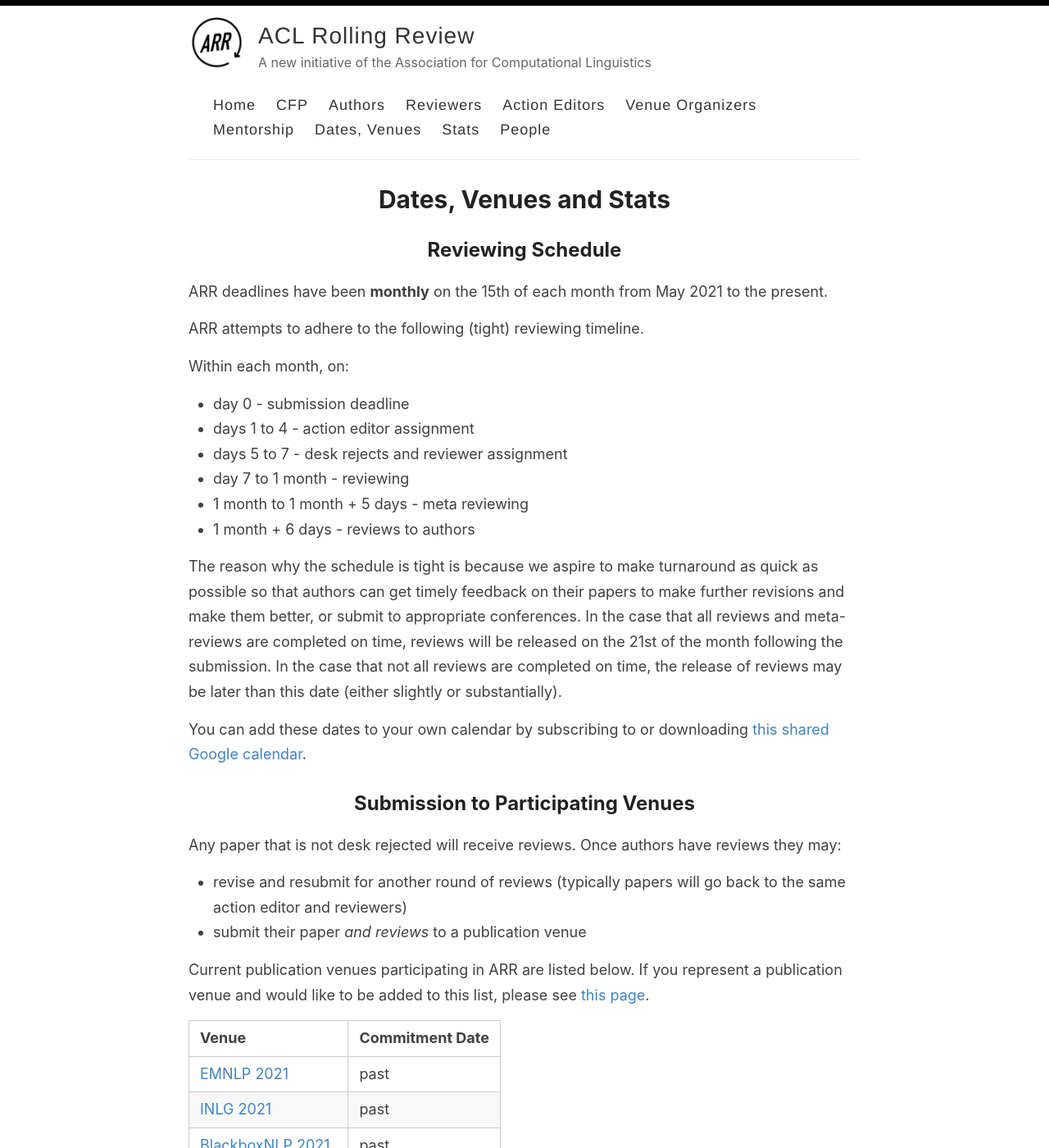
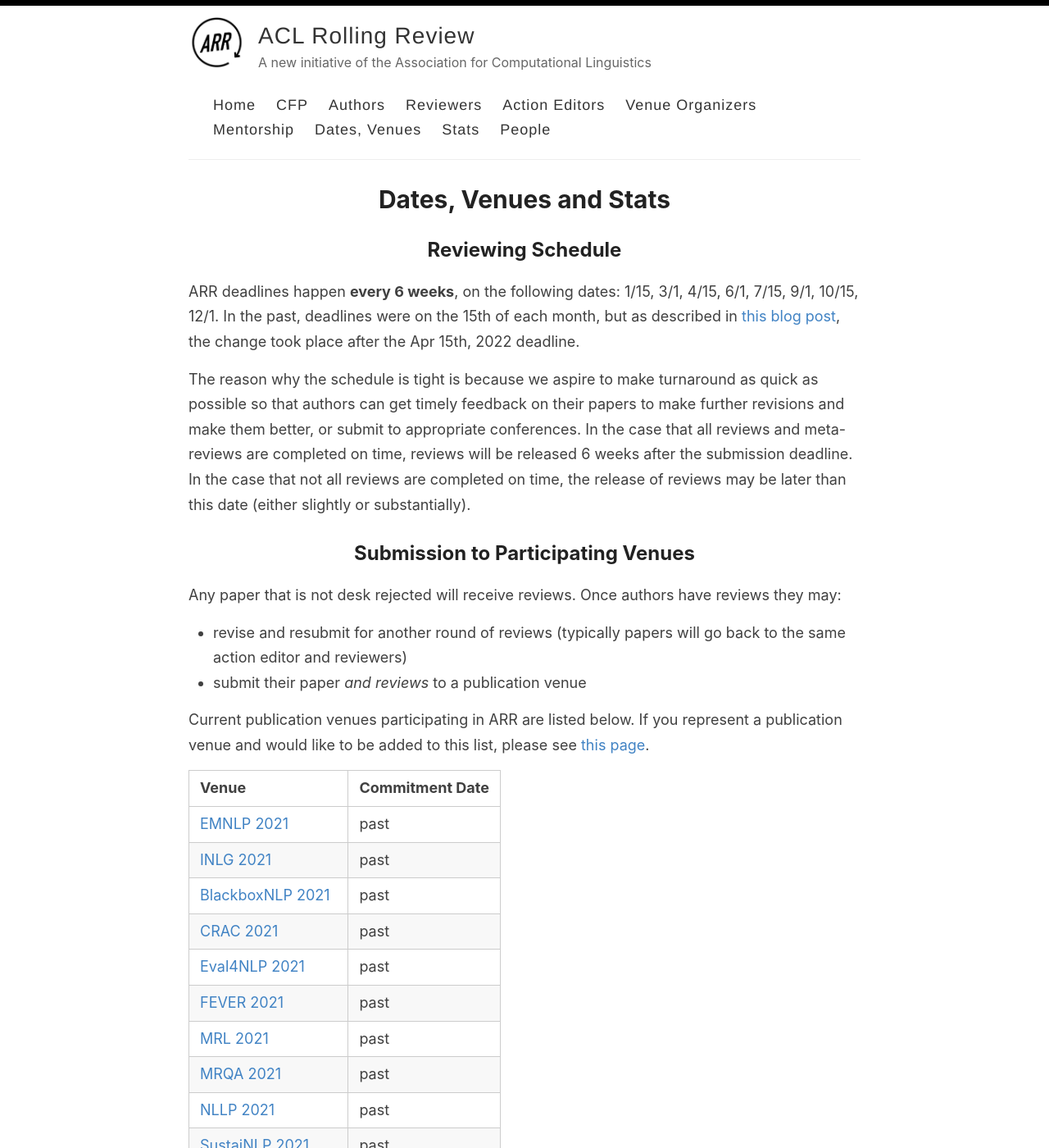
Before and after one commit to amitmerchant1990/reverie, a Jekyll site: the page built from dates.md, in a window 1280 px wide and 1400 px high. Shown: the whole window at 82% size. Built offline with Jekyll 4.4.1, drawn with Linux system fonts in a browser that asks for light colours.

Commit message:
Update dates.md

```diff
--- a/dates.md
+++ b/dates.md
@@ -6,21 +6,11 @@
 
 ## Reviewing Schedule
 
-ARR deadlines have been __monthly__ on the 15th of each month from May 2021 to the present.
+ARR deadlines happen __every 6 weeks__, on the following dates: 1/15, 3/1, 4/15, 6/1, 7/15, 9/1, 10/15, 12/1. In the past, deadlines were on the 15th of each month, but as described in [this blog post](https://aclrollingreview.org/six-week-cycles/), the change took place after the Apr 15th, 2022 deadline.
 
-ARR attempts to adhere to the following (tight) reviewing timeline.
+The reason why the schedule is tight is because we aspire to make turnaround as quick as possible so that authors can get timely feedback on their papers to make further revisions and make them better, or submit to appropriate conferences. In the case that all reviews and meta-reviews are completed on time, reviews will be released 6 weeks after the submission deadline. In the case that not all reviews are completed on time, the release of reviews may be later than this date (either slightly or substantially).
 
-Within each month, on:
-- day 0 - submission deadline
-- days 1 to 4 - action editor assignment
-- days 5 to 7 - desk rejects and reviewer assignment
-- day 7 to 1 month  - reviewing
-- 1 month to 1 month + 5 days - meta reviewing
-- 1 month + 6 days - reviews to authors
-
-The reason why the schedule is tight is because we aspire to make turnaround as quick as possible so that authors can get timely feedback on their papers to make further revisions and make them better, or submit to appropriate conferences. In the case that all reviews and meta-reviews are completed on time, reviews will be released on the 21st of the month following the submission. In the case that not all reviews are completed on time, the release of reviews may be later than this date (either slightly or substantially).
-
-You can add these dates to your own calendar by subscribing to or downloading [this shared Google calendar](https://calendar.google.com/calendar/embed?src=dsa7ntvq7s9fah2f5e43tncmu8%40group.calendar.google.com&ctz=America%2FNew_York).
+<!-- You can add these dates to your own calendar by subscribing to or downloading [this shared Google calendar](https://calendar.google.com/calendar/embed?src=dsa7ntvq7s9fah2f5e43tncmu8%40group.calendar.google.com&ctz=America%2FNew_York). -->
 
 ## Submission to Participating Venues
 
```
